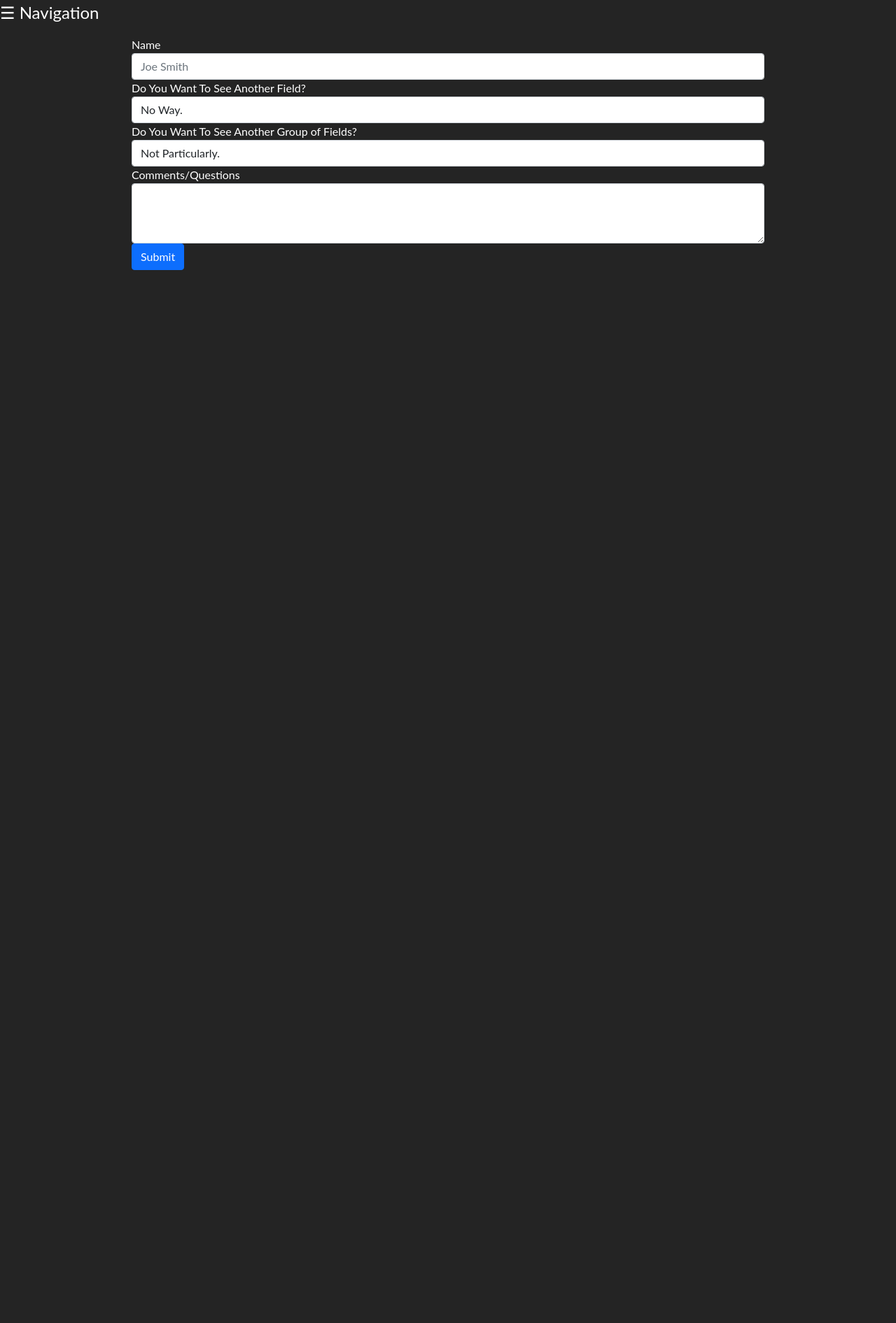
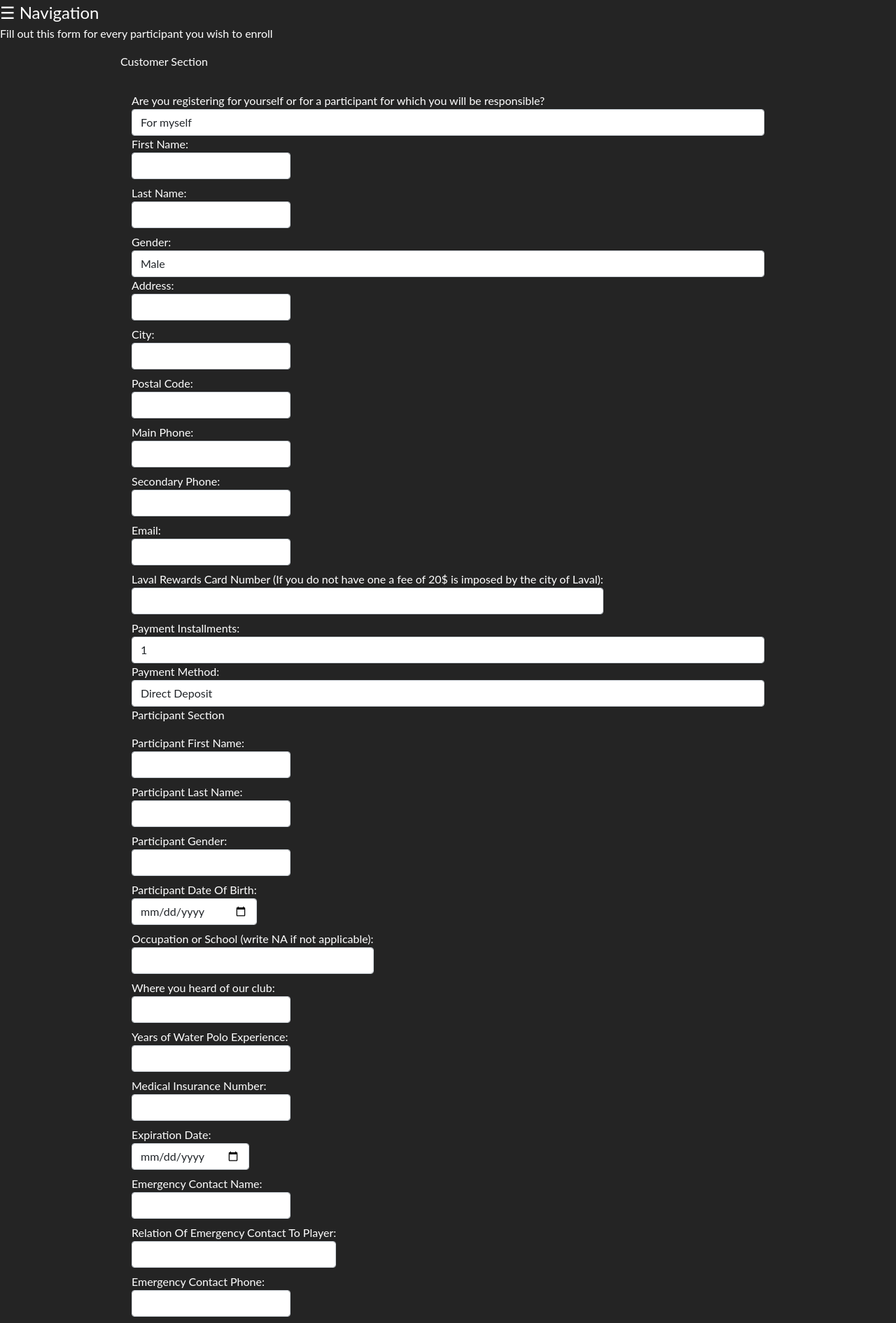
Before and after one commit to vkkGH/Sys-Dev-Project, a PHP site: page /Animal/Form in a window 1280 px wide. Shown: the top 1891 px of the page at 70% size. Before the commit the page ends 386 px from the top, so only its background shows below. Run offline with PHP 8.4, Linux system fonts and the light colour scheme.

Commit message:
form fields

```diff
--- a/app/views/Form/index.php
+++ b/app/views/Form/index.php
@@ -15,12 +15,82 @@
 </head>
 
 <body>
+
+  <p>Fill out this form for every participant you wish to enroll</p>
+
+
   <div class="container">
+
+<p>Customer Section</p>
+
   <form class="p-3">
-  <div class="form-group">
-    <label for="name">Name</label>
-    <input type="text" class="form-control" id="name" placeholder="Joe Smith">
-  </div>
+
+    <label for="responsible">Are you registering for yourself or for a participant for which you will be responsible?</label>
+    <select class="form-control" id="responsible" name="responsible">
+          <option value="yes">For myself</option>
+          <option value="no">For someone else</option>
+    </select>
+
+    <label class='form-label'>First Name:<input type='text' name='first_name' class='form-control' /></label><br>
+    <label class='form-label'>Last Name:<input type='text' name='last_name' class='form-control' /></label><br>
+
+    <label for="gender">Gender:</label>
+    <select class="form-control" id="gender" name="gender">
+          <option value="male">Male</option>
+          <option value="female">Female</option>
+          <option value="other">Other</option>
+    </select>
+
+
+    <label class='form-label'>Address:<input type='text' name='address' class='form-control' /></label><br>
+    <label class='form-label'>City:<input type='text' name='city' class='form-control' /></label><br>
+    <label class='form-label'>Postal Code:<input type='text' name='postal_code' class='form-control' /></label><br>
+    <label class='form-label'>Main Phone:<input type='text' name='main_phone' class='form-control' /></label><br>
+    <label class='form-label'>Secondary Phone:<input type='text' name='secondary_phone' class='form-control' /></label><br>
+    <label class='form-label'>Email:<input type='text' name='email' class='form-control' /></label><br>
+    <label class='form-label'>Laval Rewards Card Number (If you do not have one a fee of 20$ is imposed by the city of Laval):<input type='text' name='laval_reward' class='form-control' /></label><br>
+    <label for="payment_installments">Payment Installments:</label>
+    <select class="form-control" id="payment_installments" name="payment_installments">
+          <option value="1">1</option>
+          <option value="3">3</option>
+    </select>
+    <label for="payment_method">Payment Method:</label>
+    <select class="form-control" id="payment_method" name="payment_method">
+          <option value="direct deposit">Direct Deposit</option>
+          <option value="cheque">Cheque</option>
+    </select>
+
+  <p>Participant Section</p>
+
+  <label class='form-label'>Participant First Name:<input type='text' name='participant_first_name' class='form-control' /></label><br>
+  <label class='form-label'>Participant Last Name:<input type='text' name='participant_last_name' class='form-control' /></label><br>
+  <label class='form-label'>Participant Gender:<input type='text' name='participant_gender' class='form-control' /></label><br>
+  <label class='form-label'>Participant Date Of Birth:<input type='date' name='dob' class='form-control' /></label><br>
+  <label class='form-label'>Occupation or School (write NA if not applicable):<input type='text' name='occupation' class='form-control' /></label><br>
+  <label class='form-label'>Where you heard of our club:<input type='text' name='heard_from' class='form-control' /></label><br>
+  <label class='form-label'>Years of Water Polo Experience:<input type='number' name='years_of_practice' class='form-control' /></label><br>
+  <label class='form-label'>Medical Insurance Number:<input type='text' name='medical_insurance_number' class='form-control' /></label><br>
+  <label class='form-label'>Expiration Date:<input type='date' name='exp_date' class='form-control' /></label><br>
+  <label class='form-label'>Emergency Contact Name:<input type='text' name='emer_contact' class='form-control' /></label><br>
+  <label class='form-label'>Relation Of Emergency Contact To Player:<input type='text' name='relation_to_player' class='form-control' /></label><br>
+  <label class='form-label'>Emergency Contact Phone:<input type='text' name='emer_phone' class='form-control' /></label><br>
+  <label class='form-label'>Allergies:<input type='text' name='heard_from' class='form-control' value='no' /></label><br>
+  <label class='form-label'>Medical History:<input type='text' name='med_history' class='form-control' /></label><br>
+  <label for="epipen">Epipen:</label>
+    <select class="form-control" id="epipen" name="epipen">
+          <option value="0">No</option>
+          <option value="1">Yes</option>
+    </select>
+  <label class='form-label'>Any medicaments that need to be taken during club activities:<input type='text' name='meds' class='form-control' value='no' /></label><br>
+  <label class='form-label'>Any special needs we need to take into consideration:<input type='text' name='spec_needs' class='form-control' /></label><br>
+  <label class='form-label'>Do you consent to letting the club use photos of the participant for promotion purposes?:<input type='text' name='promotion' class='form-control' /></label><br>
+  <label class='form-label'>Do you consent to letting the club transport the participant during water polo events (such as matches) if needed?:<input type='text' name='transport' class='form-control' /></label><br>
+  <label class='form-label'>Do you want to be notified of potential volunteer opportunities within the club?:<input type='text' name='volunteer' class='form-control' /></label><br>
+  <label class='form-label'>Name of Participant Family Members In Club? (elligible for a discount):<input type='text' name='family' class='form-control' value='no' /></label><br>
+  <label class='form-label'>Any equipment you would wish to purchase from the club (swimsuite, glasses, etc.):<input type='text' name='equip_needs' class='form-control' value='no' /></label><br>
+  <label class='form-label'>Additional Notes:<input type='textarea' name='notes' class='form-control' /></label><br>
+
+
 
   <div class="form-group">
     <label for="seeAnotherField">Do You Want To See Another Field?</label>
```
